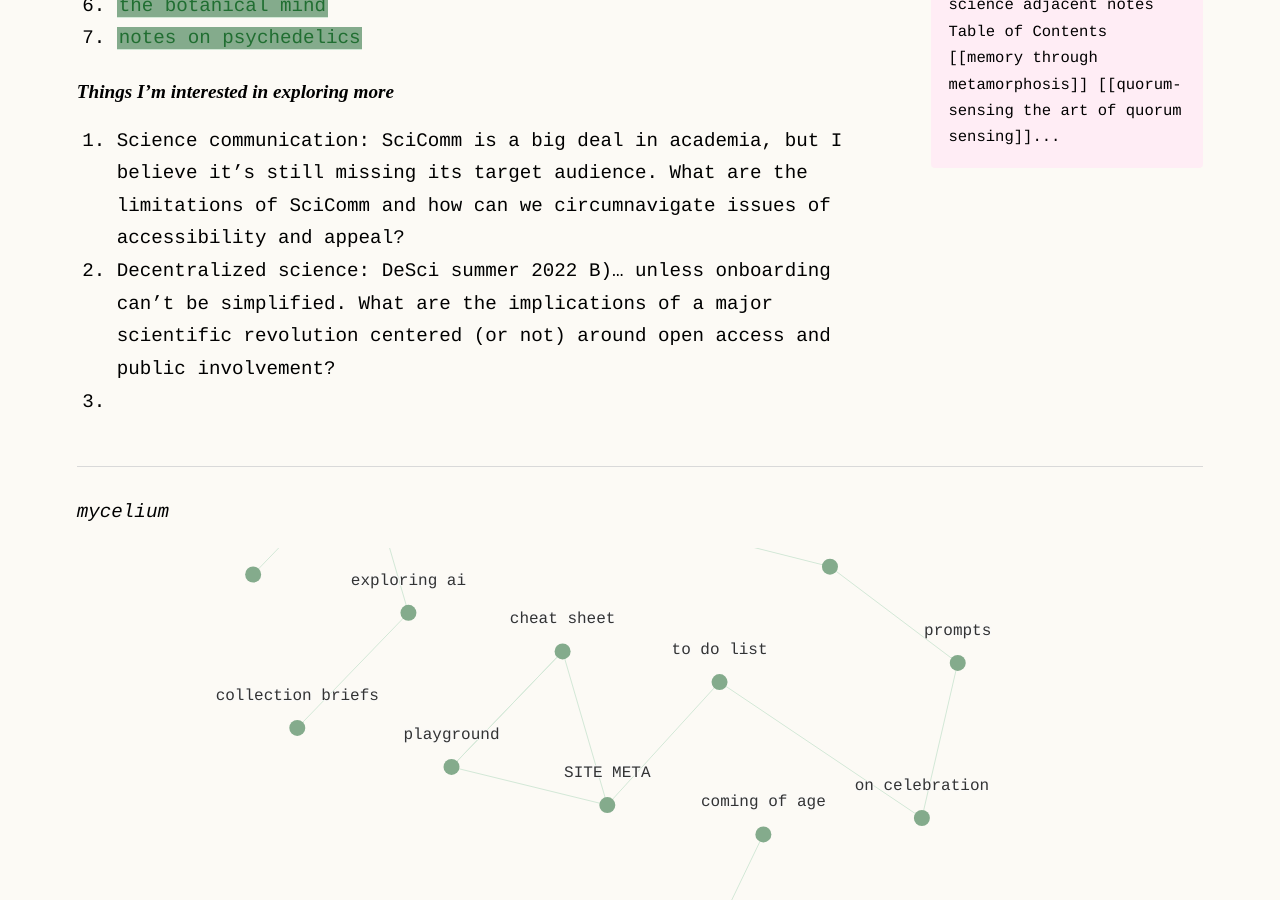
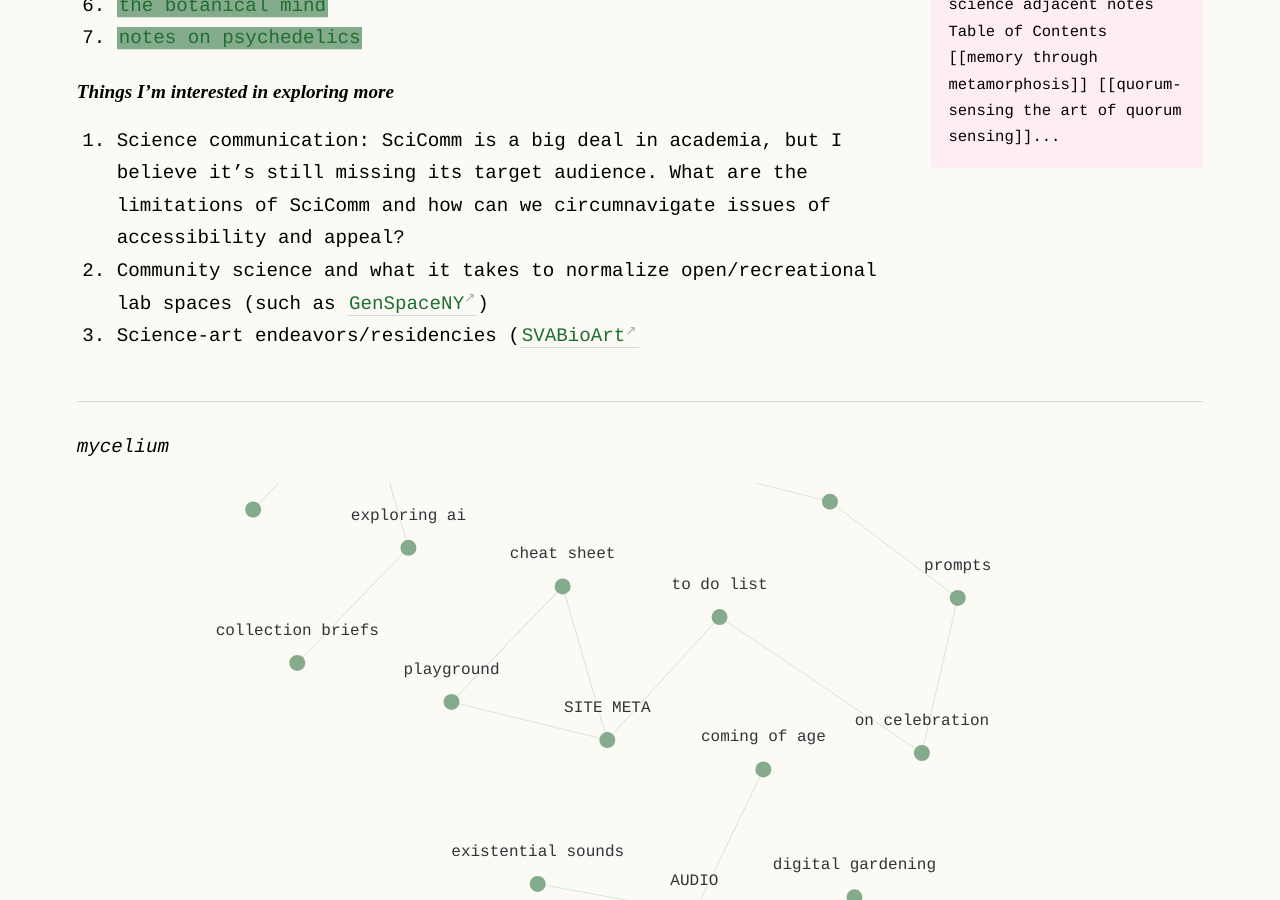
Before and after one commit to geminiworms/talyssagarden.github.io, a Jekyll site: the page built from _notes/science.md, in a window 1280 px wide and 900 px high, scrolled down 556 px. Built offline with Jekyll 4.4.1, drawn with Linux system fonts in a browser that asks for light colours.

Commit message:
Update science.md

```diff
--- a/_notes/science.md
+++ b/_notes/science.md
@@ -15,5 +15,5 @@ title: SCIENCE
 
 #### Things I'm interested in exploring more
 1. Science communication: SciComm is a big deal in academia, but I believe it's still missing its target audience. What are the limitations of SciComm and how can we circumnavigate issues of accessibility and appeal?
-2. Decentralized science: DeSci summer 2022 B)... unless onboarding can't be simplified. What are the implications of a major scientific revolution centered (or not) around open access and public involvement?
-3.
+2. Community science and what it takes to normalize open/recreational lab spaces (such as [GenSpaceNY](https://www.genspace.org/))
+3. Science-art endeavors/residencies ([SVABioArt](https://bioart.sva.edu/)
```
